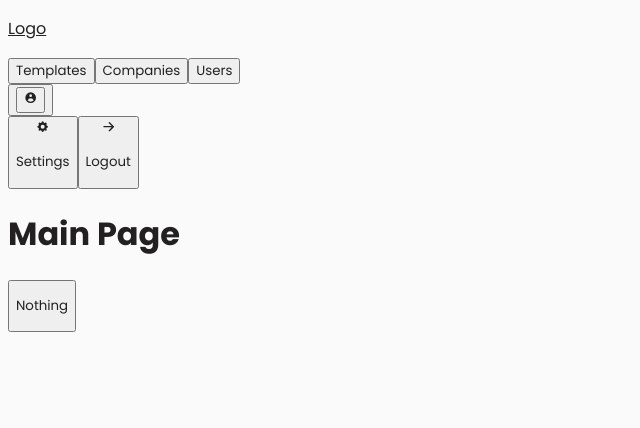
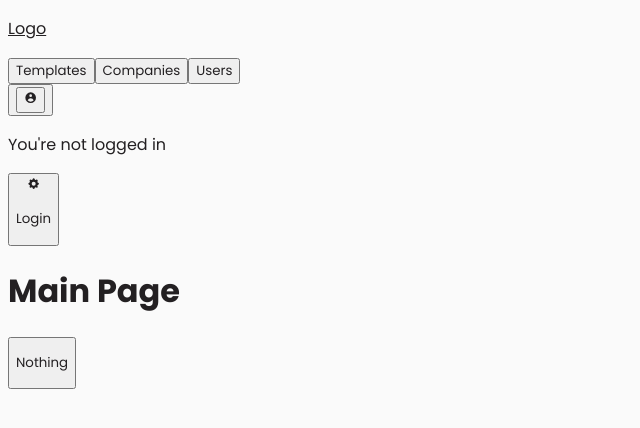
Before and after one commit to SeevProject/webapp, a React (Vite) app: page / in a window 1280 px wide. Both pictures are taken after a click on the button 30 px from the left and 100 px from the top of the page. Shown: the top 428 px of the page, without its empty margins (0-640 px from the left). Built offline with nearby package versions, Linux system fonts and the light colour scheme; no server answers.

Commit message:
Add button to navigate to login page if not logged in

```diff
--- a/src/components/ProfileDropdown.tsx
+++ b/src/components/ProfileDropdown.tsx
@@ -5,8 +5,11 @@ import { tryLogout } from "../data/mutations";
 import { useMutation } from "@tanstack/react-query";
 import { Button } from "./Button";
 import { ProfileDropdownItem } from "./ProfileDropdownItem";
+import { useNavigate } from "react-router-dom";
 
 export default function ProfileDropdown(props: { notLoggedIn?: boolean }) {
+	const navigate = useNavigate();
+
 	// try to logout
 	const logoutMutation = useMutation({
 		mutationKey: ["logout"],
@@ -37,11 +40,19 @@ export default function ProfileDropdown(props: { notLoggedIn?: boolean }) {
 				leaveFrom="transform opacity-100 scale-100"
 				leaveTo="transform opacity-0 scale-95"
 			>
-				<Menu.Items className="ring-black absolute origin-top-left rounded-lg border border-border bg-box ring-opacity-5 focus:outline-none ">
+				<Menu.Items className="ring-black absolute rounded-lg border border-border bg-box ring-opacity-5 focus:outline-none">
 					{/* if the user is not logged in */}
-					{!props.notLoggedIn ? (
+					{props.notLoggedIn ? (
 						<Menu.Item>
-							<p>You're not logged in</p>
+							<>
+								<p className="px-2 py-2 text-sm">You're not logged in</p>
+
+								<ProfileDropdownItem
+									text="Login"
+									icon={<HiCog className="text-gray-500 mr-2 inline h-5 w-5" />}
+									handleClick={() => navigate("/auth")}
+								/>
+							</>
 						</Menu.Item>
 					) : (
 						// if the user is logged in
```
